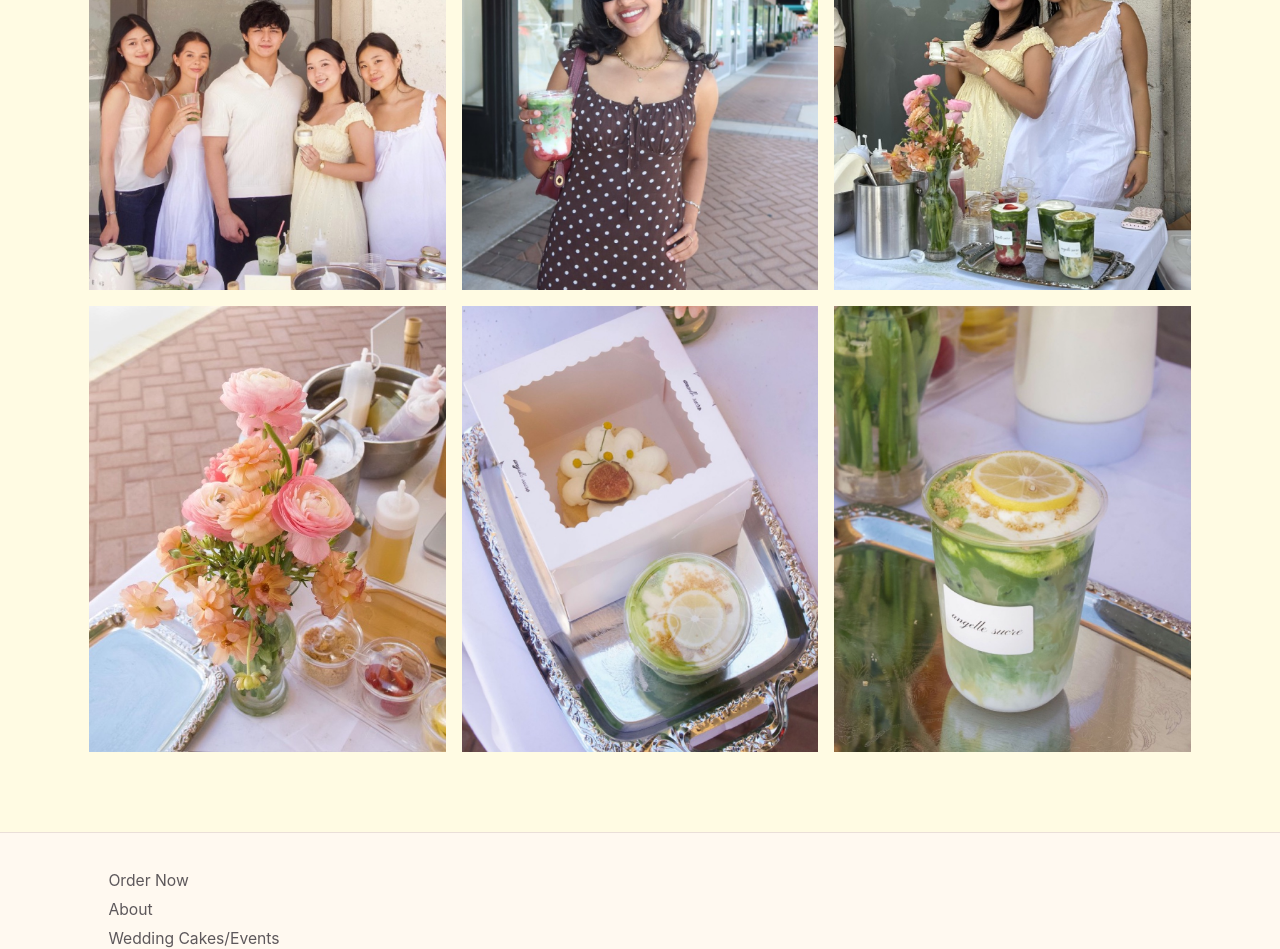
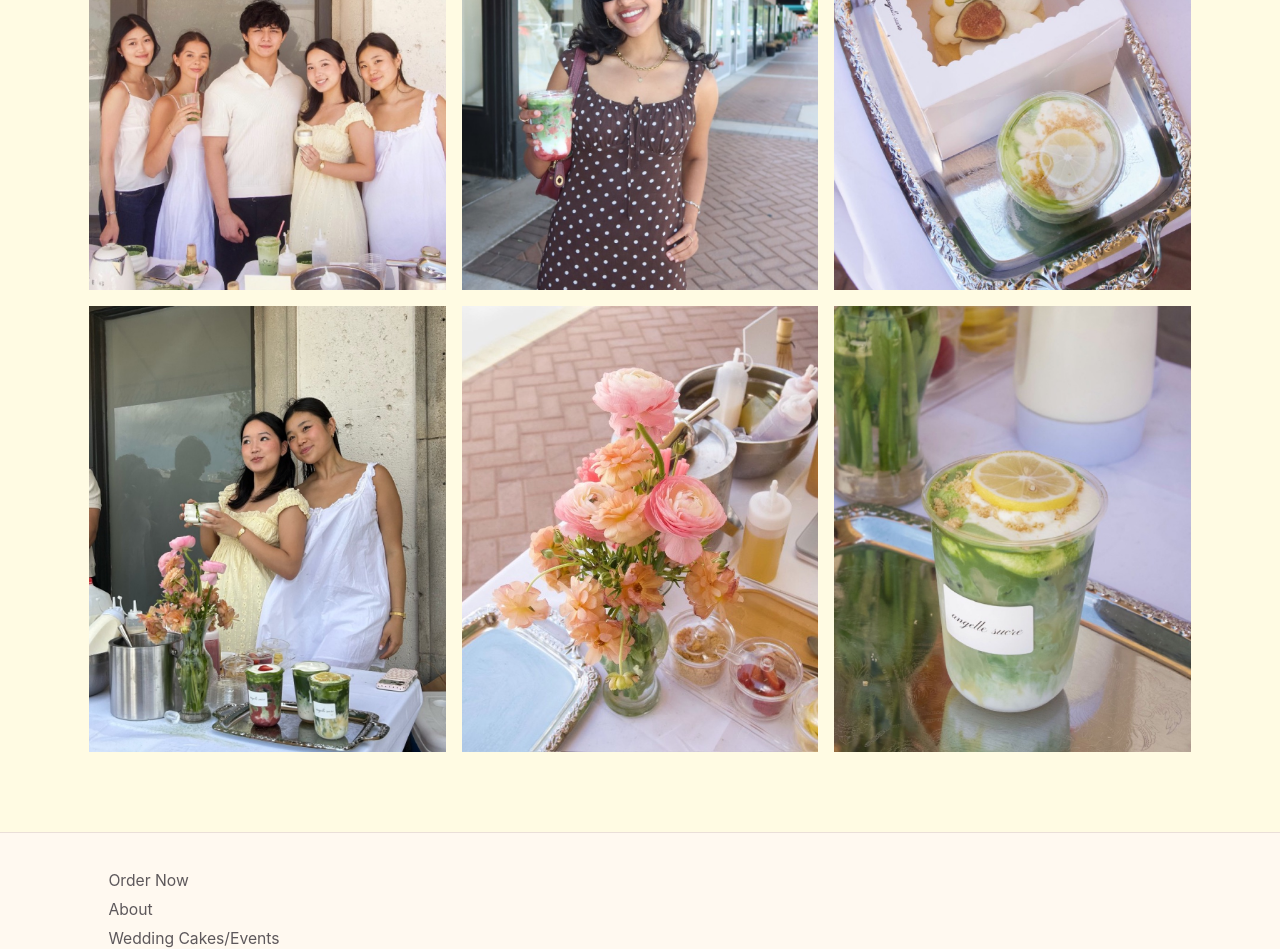
Before and after one commit to angeleumm-art/Portfolio_website_Angel, a React (Vite) app: page /about in a window 1280 px wide. Shown: the part 1498-2447 px from the top of the page. Built offline with nearby package versions, Linux system fonts and the light colour scheme; a web font is replaced by a local one.

Commit message:
Lead the pop-up grid's top row with the cake box photo

```diff
--- a/src/AboutPage.jsx
+++ b/src/AboutPage.jsx
@@ -17,6 +17,11 @@ const EVENT_PHOTOS = [
     label: 'A guest with a strawberry matcha',
   },
   {
+    id: 'popup-cake-drink',
+    src: '/images/popup-spring-cake-drink.jpg',
+    label: 'A fig and chamomile mini cake with a lemon matcha',
+  },
+  {
     id: 'popup-serving',
     src: '/images/popup-spring-serving.jpg',
     label: 'Serving matcha at the pop-up',
@@ -25,11 +30,6 @@ const EVENT_PHOTOS = [
     id: 'popup-matcha-bar',
     src: '/images/popup-spring-matcha-bar.jpg',
     label: 'The matcha bar, set with fresh ranunculus',
-  },
-  {
-    id: 'popup-cake-drink',
-    src: '/images/popup-spring-cake-drink.jpg',
-    label: 'A fig and chamomile mini cake with a lemon matcha',
   },
   {
     id: 'popup-lemon-matcha',
```
